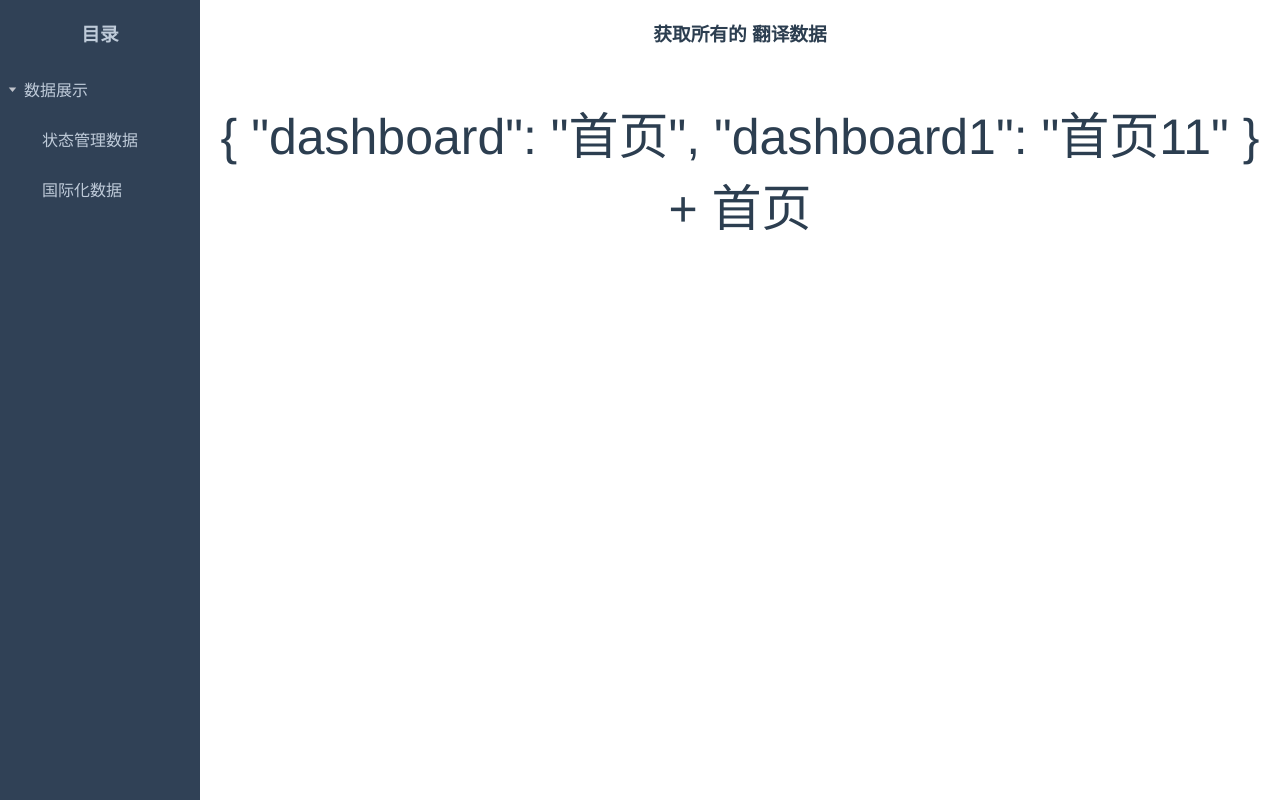
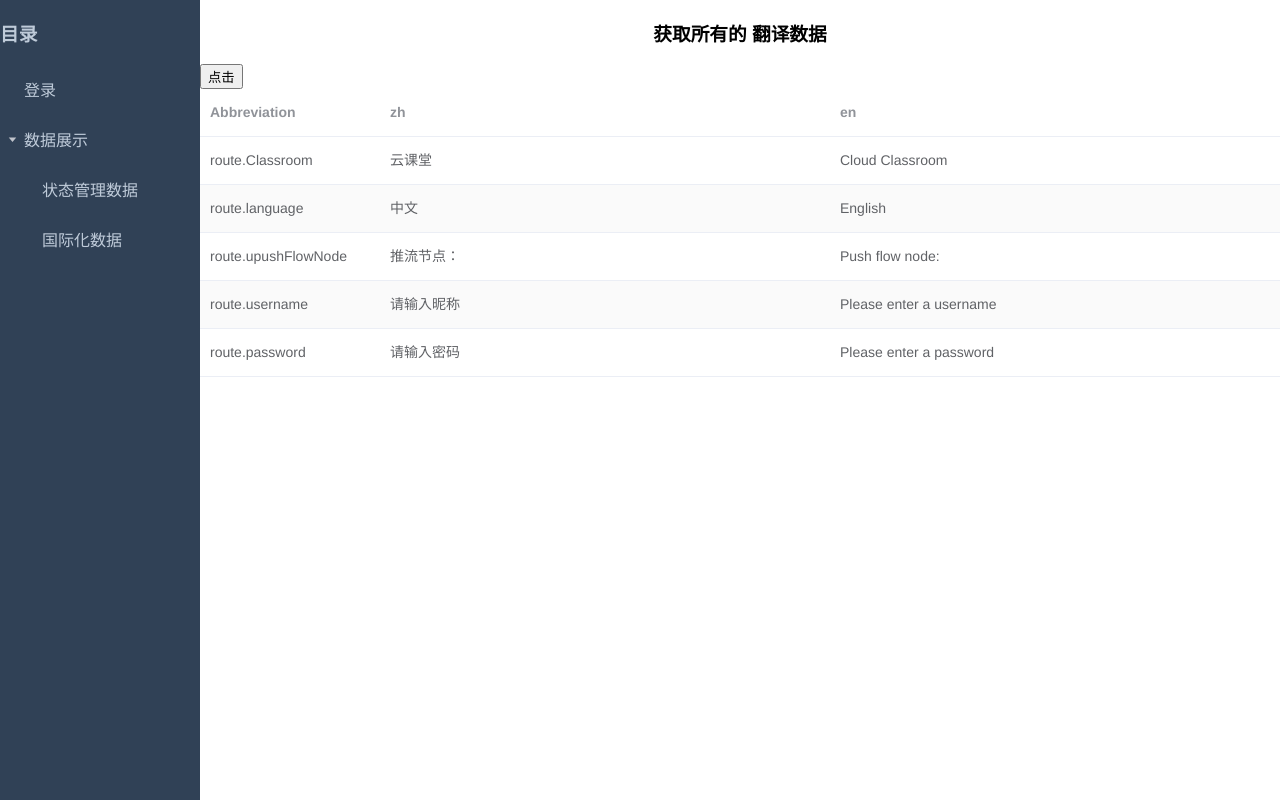
Before and after one commit to qinian9584/bokecc, a Vue app: page /singleton/lang in a window 1280 px wide. Built offline with nearby package versions, Linux system fonts and the light colour scheme.

Commit message:
修改配置

```diff
--- a/src/App.vue
+++ b/src/App.vue
@@ -19,12 +19,10 @@ html,body{
   border: 0;
 }
 #app {
-  font-family: 'Avenir', Helvetica, Arial, sans-serif;
   -webkit-font-smoothing: antialiased;
   -moz-osx-font-smoothing: grayscale;
-  text-align: center;
-  color: #2c3e50;
   height: 100%;
   width: 100%;
+  font-family: "Helvetica Neue",Helvetica,"PingFang SC","Hiragino Sans GB","Microsoft YaHei","微软雅黑",Arial,sans-serif;
 }
 </style>
--- a/src/lang/en.js
+++ b/src/lang/en.js
@@ -1,5 +1,9 @@
 export default {
   route: {
-    dashboard: 'Dashboard',
+    Classroom: 'Cloud Classroom',
+    language: 'English',
+    upushFlowNode:'Push flow node:',
+    username:'Please enter a username',
+    password:'Please enter a password',
   },
 }
--- a/src/lang/zh.js
+++ b/src/lang/zh.js
@@ -1,6 +1,9 @@
 export default {
   route: {
-    dashboard: '首页',
-    dashboard1: '首页11',
+    Classroom: '云课堂',
+    language: '中文',
+    upushFlowNode:'推流节点：',
+    username:'请输入昵称',
+    password:'请输入密码',
   },
 }
--- a/src/router/index.js
+++ b/src/router/index.js
@@ -6,15 +6,21 @@ export default new Router({
 	mode: 'history',
 	routes: [
 	    {
-	      path: '/',
+	      path: '/login',
 	      name: 'login',
 				component: () => import('@/views/login'),
 	    },
 	    {
 	      path: '/singleton/',
 	      name: 'singleton',
-				component: () => import('@/views/singleton/singleton'),
+				component: () => import('@/views/singleton/index'),
 				children: [
+					{
+						path: '/',
+	      		name: 'singleton',
+						component: () => import('@/views/singleton/singleton'),
+						meta: { title: 'catalog' }
+					},
 					{
 						path: 'lang',
 	      		name: 'lang',
--- a/src/store/index.js
+++ b/src/store/index.js
@@ -3,38 +3,46 @@ import Vuex from 'vuex';
 Vue.use(Vuex);
 const state = { //要设置的全局访问的state对象
 	showFooter: true,
+	aa:{
+		ss:111,
+		qq:111
+	},
 	changableNum: 0
 	//要设置的初始属性值
 };
 const getters = { //实时监听state值的变化(最新状态)
-	isShow(state) { //承载变化的showFooter的值
-		return state.showFooter
+	all(state) {
+		let statedata = state;
+		let arr = [];
+		let clone = function(statedata,parkey){
+			for (let [key, value] of Object.entries(statedata)) {
+
+				if(typeof value =='object'){
+					clone(value,key)
+				}else{
+					if(parkey){
+						var keys = parkey +'.'+key;
+					}else{
+						var keys = key;
+					}
+					arr.push({
+						key:keys,
+						value:JSON.stringify(value)
+					})
+				}
+			}
+		}
+		clone(statedata)
+		return arr
 	},
-	getChangedNum() { //承载变化的changebleNum的值
-		return state.changableNum
-	}
+
 };
-const mutations = {
-	show(state) { //自定义改变state初始值的方法，这里面的参数除了state之外还可以再传额外的参数(变量或对象);
-		state.showFooter = true;
-	},
-	hide(state) { //同上
-		state.showFooter = false;
-	},
-	newNum(state, sum) { //同上，这里面的参数除了state之外还传了需要增加的值sum
-		state.changableNum += sum;
-	}
+const mutations = {//自定义改变state初始值的方法，这里面的参数除了state之外还可以再传额外的参数(变量或对象);
+
+
 };
-const actions = {
-	hideFooter(context) { //自定义触发mutations里函数的方法，context与store 实例具有相同方法和属性
-		context.commit('hide');
-	},
-	showFooter(context) { //同上注释
-		context.commit('show');
-	},
-	getNewNum(context, num) { //同上注释，num为要变化的形参
-		context.commit('newNum', num)
-	}
+const actions = {//自定义触发mutations里函数的方法，context与store 实例具有相同方法和属性
+
 };
 const store = new Vuex.Store({
 	state,
--- /dev/null
+++ b/src/views/singleton/index.vue
@@ -0,0 +1,94 @@
+<template>
+  <div class="catalog">
+    <div class="left">
+      <h3>目录</h3>
+      <el-tree
+        :data="data5"
+        default-expand-all
+        :expand-on-click-node="false">
+        <span class="" slot-scope="{ node,data }">
+          <router-link :to="{path:data.url}" >{{ node.label }}</router-link>
+        </span>
+      </el-tree>
+    </div>
+    <div class="right">
+      <router-view></router-view>
+    </div>
+
+
+
+  </div>
+</template>
+
+<script>
+export default {
+  name: 'catalog',
+  data() {
+    return {
+      data5: [{
+        label: '登录',
+        url: '/login',
+      },{
+        label: '数据展示',
+        url: '/singleton',
+        children: [{
+          label: '状态管理数据',
+          url: '/singleton/store',
+        }, {
+          label: '国际化数据',
+          url: '/singleton/lang',
+        }]
+      }],
+      defaultProps: {
+        children: 'children',
+        label: 'label'
+      }
+    };
+  },
+  methods:{
+
+  }
+}
+</script>
+
+<!-- Add "scoped" attribute to limit CSS to this component only -->
+<style scoped lang="scss">
+h3{
+  color: rgb(191, 203, 217);
+}
+.left{
+  position: fixed;
+  left: 0;
+  top: 0;
+  height: 100%;
+  width: 200px;
+  background: rgb(48, 65, 86);
+}
+.right{
+  position: fixed;
+  left: 200px;
+  right: 0;
+  height: 100%;
+}
+a{
+  text-decoration: none;
+  color: rgb(191, 203, 217);
+}
+.left /deep/.el-tree{
+  background:transparent;
+}
+.left /deep/ .el-tree-node__content{
+  height: 50px;
+}
+.left /deep/ .el-tree-node__content:hover{
+  color: rgb(191, 203, 217);
+  background-color:#001528;
+}
+
+.left /deep/ .el-tree-node:focus>.el-tree-node__content{
+  background-color:#001528;
+}
+.left /deep/ .el-tree-node>.el-tree-node__content:focus{
+  background-color:#001528;
+}
+</style>
--- a/src/views/singleton/lang.vue
+++ b/src/views/singleton/lang.vue
@@ -1,7 +1,27 @@
 <template>
   <div class="demo">
-      <h3>获取所有的 翻译数据</h3>
-     <p>{{$t("route")}} + {{$t("route.dashboard")}}</p>
+    <h3>获取所有的 翻译数据</h3>
+    <button @click="chan">点击</button>
+     <!-- <div>{{$t("route")}} + {{$t("route.dashboard")}}</div> -->
+
+    <el-table
+      :data="tableData"
+      stripe
+      style="width: 100%">
+      <el-table-column
+        prop="key"
+        label="Abbreviation"
+        width="180">
+      </el-table-column>
+      <el-table-column
+        prop="zh"
+        label="zh">
+      </el-table-column>
+      <el-table-column
+        prop="en"
+        label="en">
+      </el-table-column>
+    </el-table>
   </div>
 </template>
 
@@ -10,9 +30,35 @@ export default {
   name: 'demo',
   data () {
     return {
-      msg: 'Welcome to Your Vue.js App'
+      tableData: []
     }
-  }
+  },
+  created() {
+    const lang = this.$i18n.messages.zh;
+    const langen = this.$i18n.messages.en;
+
+			for (let [key, value] of Object.entries(lang)) {
+				for (let [l, k] of Object.entries(value)) {
+          let en = '';
+          if(l in langen[key]){
+             en = langen[key][l];
+          }
+          var data = {
+            key:key+'.'+l,
+            zh:k,
+            en:en
+          }
+
+          this.tableData.push(data)
+			  }
+			}
+  },
+  methods: {
+    chan(){
+      console.log('tag', '')
+      this.$i18n.locale = 'en'
+    }
+  },
 }
 </script>
 
@@ -25,8 +71,8 @@ p {
     font-size: 20px;
   }
 }
-h1, h2 {
-  font-weight: normal;
+h1, h2,h3 {
+  text-align: center;
 }
 ul {
   list-style-type: none;
--- a/src/views/singleton/singleton.vue
+++ b/src/views/singleton/singleton.vue
@@ -1,91 +1,55 @@
 <template>
-  <div class="catalog">
-    <div class="left">
-      <h3>目录</h3>
-      <el-tree
-        :data="data5"
-        default-expand-all
-        :expand-on-click-node="false">
-        <span class="" slot-scope="{ node,data }">
-          <router-link :to="{path:data.url}" >{{ node.label }}</router-link>
-        </span>
-      </el-tree>
-    </div>
-    <div class="right">
-      <router-view></router-view>
-    </div>
-
-
+  <div class="box">
+      <div class="block">
+        <el-timeline>
+          <el-timeline-item
+            v-for="(activity, index) in activities2"
+            :key="index"
+            :icon="activity.icon"
+            :type="activity.type"
+            :color="activity.color"
+            :size="activity.size"
+            :timestamp="activity.timestamp">
+            {{activity.content}}
+          </el-timeline-item>
+        </el-timeline>
+      </div>
 
   </div>
 </template>
 
 <script>
 export default {
-  name: 'catalog',
-  data() {
+  name: 'index',
+  data () {
     return {
-      data5: [{
-        label: '数据展示',
-        url: '/singleton',
-        children: [{
-          label: '状态管理数据',
-          url: '/singleton/store',
-        }, {
-          label: '国际化数据',
-          url: '/singleton/lang',
-        }]
-      }],
-      defaultProps: {
-        children: 'children',
-        label: 'label'
-      }
-    };
-  },
-  methods:{
-
+      activities2: [{
+        content: '开始项目',
+        timestamp: '2019-03-22 14:46',
+        size: 'large',
+        type: 'primary',
+        icon: 'el-icon-more'
+      }, {
+        content: '支持vuex',
+        timestamp: '2019-03-22 14:46',
+        color: '#0bbd87'
+      }, {
+        content: '支持axios',
+        timestamp: '2019-03-22 14:46',
+        size: 'large'
+      }, {
+        content: '支持vue-i18n',
+        timestamp: '2019-03-22 14:46'
+      }]
+    }
   }
 }
 </script>
 
 <!-- Add "scoped" attribute to limit CSS to this component only -->
 <style scoped lang="scss">
-h3{
-  color: rgb(191, 203, 217);
-}
-.left{
-  position: fixed;
-  left: 0;
-  top: 0;
-  height: 100%;
-  width: 200px;
-  background: rgb(48, 65, 86);
-}
-.right{
-  position: fixed;
-  left: 200px;
-  right: 0;
-  height: 100%;
-}
-a{
-  text-decoration: none;
-  color: rgb(191, 203, 217);
-}
-.left /deep/.el-tree{
-  background:transparent;
-}
-.left /deep/ .el-tree-node__content{
-  height: 50px;
-}
-.left /deep/ .el-tree-node__content:hover{
-  color: rgb(191, 203, 217);
-  background-color:#001528;
-}
-
-.left /deep/ .el-tree-node:focus>.el-tree-node__content{
-  background-color:#001528;
-}
-.left /deep/ .el-tree-node>.el-tree-node__content:focus{
-  background-color:#001528;
+.box{
+  width:50%;
+  margin:50px auto;
 }
 </style>
--- a/src/views/singleton/store.vue
+++ b/src/views/singleton/store.vue
@@ -1,9 +1,22 @@
 <template>
   <div class="hello">
     <h3>获取所有的 状态管理数据</h3>
-  	<p>{{this.$store.getters.isShow}}</p>
+  	<el-table
+      :data="tableData"
+      stripe
+      style="width: 100%">
+      <el-table-column
+        prop="key"
+        label="key"
+        width="380">
+      </el-table-column>
+      <el-table-column
+        prop="value"
+        label="value">
+      </el-table-column>
 
-
+    </el-table>
+   <!-- <button @click="chan">点击</button> -->
   </div>
 </template>
 
@@ -12,26 +25,25 @@ export default {
   name: 'HelloWorld',
   data () {
     return {
-      msg: 'Welcome to Your Vue.js App'
+      tableData: []
     }
-  }
+  },
+  created() {
+    this.tableData = this.$store.getters.all
+  },
+  methods: {
+    chan(){
+      console.log('tag', '')
+      this.$store.state.showFooter =!this.$store.state.showFooter
+    }
+  },
 }
 </script>
 
 <!-- Add "scoped" attribute to limit CSS to this component only -->
 <style scoped>
-h1, h2 {
-  font-weight: normal;
-}
-ul {
-  list-style-type: none;
-  padding: 0;
-}
-li {
-  display: inline-block;
-  margin: 0 10px;
-}
-a {
-  color: #42b983;
+h3{
+  text-align: center;
+  color: rgb(31, 47, 61);
 }
 </style>
```
Also changed, not shown: package.json (+11 -1 lines), 1 other file (tests, documents, lock files or other folders).
